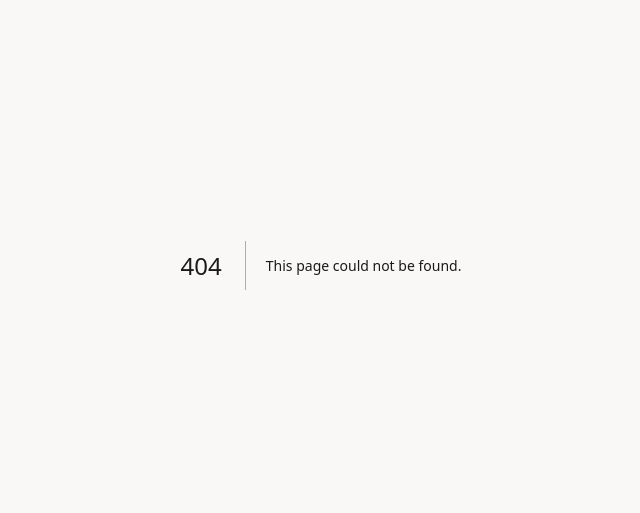
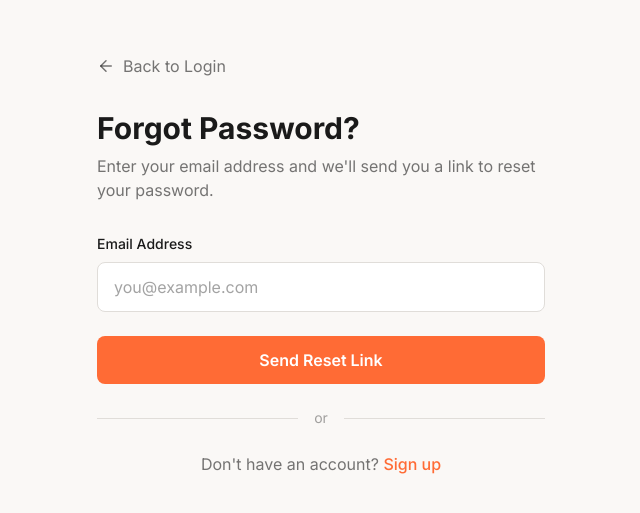
Before and after one commit to Muideen7/MindFlow, a Next.js app: page /forgot-password in a window 1280 px wide. Before the commit this address had no page. Shown: the part 135-648 px from the top of the page, without its empty margins (319-959 px from the left). Built offline with nearby package versions, Linux system fonts and the light colour scheme.

Commit message:
create forgot_password

```diff
--- /dev/null
+++ b/app/(auth)/forgot-password/page.tsx
@@ -0,0 +1,179 @@
+"use client";
+
+import { useState } from "react";
+import Link from "next/link";
+import { motion } from "framer-motion";
+import { ArrowLeft, Mail, CheckCircle } from "lucide-react";
+
+export default function ForgotPasswordPage() {
+  const [email, setEmail] = useState("");
+  const [isLoading, setIsLoading] = useState(false);
+  const [isSubmitted, setIsSubmitted] = useState(false);
+  const [error, setError] = useState("");
+
+  const handleSubmit = async (e: React.FormEvent) => {
+    e.preventDefault();
+    setError("");
+    setIsLoading(true);
+
+    try {
+      const response = await fetch("/api/forgot-password", {
+        method: "POST",
+        headers: { "Content-Type": "application/json" },
+        body: JSON.stringify({ email }),
+      });
+
+      if (!response.ok) {
+        const data = await response.json();
+        setError(data.message || "Failed to send reset email");
+        return;
+      }
+
+      setIsSubmitted(true);
+    } catch (err) {
+      setError("An error occurred. Please try again.");
+    } finally {
+      setIsLoading(false);
+    }
+  };
+
+  return (
+    <div className="min-h-screen bg-light-bg dark:bg-dark-bg flex items-center justify-center px-4 py-12">
+      <motion.div
+        initial={{ opacity: 0, y: 20 }}
+        animate={{ opacity: 1, y: 0 }}
+        transition={{ duration: 0.5 }}
+        className="w-full max-w-md"
+      >
+        {/* Back Button */}
+        <Link
+          href="/login"
+          className="inline-flex items-center gap-2 text-light-text/60 dark:text-dark-text/60 hover:text-light-text dark:hover:text-dark-text mb-8 transition-colors"
+        >
+          <ArrowLeft size={18} />
+          Back to Login
+        </Link>
+
+        {!isSubmitted ? (
+          <>
+            {/* Header */}
+            <div className="mb-8">
+              <h1 className="text-3xl font-bold text-light-text dark:text-dark-text mb-2">
+                Forgot Password?
+              </h1>
+              <p className="text-light-text/60 dark:text-dark-text/60">
+                Enter your email address and we'll send you a link to reset your password.
+              </p>
+            </div>
+
+            {/* Form */}
+            <form onSubmit={handleSubmit} className="space-y-6">
+              {/* Email Input */}
+              <div>
+                <label className="block text-sm font-medium text-light-text dark:text-dark-text mb-2">
+                  Email Address
+                </label>
+                <input
+                  type="email"
+                  value={email}
+                  onChange={(e) => setEmail(e.target.value)}
+                  placeholder="you@example.com"
+                  required
+                  className="w-full px-4 py-3 rounded-lg bg-light-bg-secondary dark:bg-dark-bg-card border border-light-border dark:border-dark-border text-light-text dark:text-dark-text placeholder-light-text/40 dark:placeholder-dark-text/40 focus:outline-none focus:border-light-accent dark:focus:border-dark-accent transition-colors"
+                />
+              </div>
+
+              {/* Error Message */}
+              {error && (
+                <motion.div
+                  initial={{ opacity: 0, y: -10 }}
+                  animate={{ opacity: 1, y: 0 }}
+                  className="p-4 rounded-lg bg-red-500/10 border border-red-500/30 text-red-600 dark:text-red-400 text-sm"
+                >
+                  {error}
+                </motion.div>
+              )}
+
+              {/* Submit Button */}
+              <button
+                type="submit"
+                disabled={isLoading}
+                className="w-full py-3 rounded-lg font-semibold transition-all duration-300 bg-light-accent hover:bg-light-accentHover dark:bg-dark-accent dark:hover:bg-dark-accentHover text-white disabled:opacity-50 disabled:cursor-not-allowed"
+              >
+                {isLoading ? "Sending..." : "Send Reset Link"}
+              </button>
+            </form>
+
+            {/* Divider */}
+            <div className="my-6 flex items-center gap-4">
+              <div className="flex-1 h-px bg-light-border dark:bg-dark-border" />
+              <span className="text-light-text/40 dark:text-dark-text/40 text-sm">or</span>
+              <div className="flex-1 h-px bg-light-border dark:bg-dark-border" />
+            </div>
+
+            {/* Sign Up Link */}
+            <p className="text-center text-light-text/60 dark:text-dark-text/60">
+              Don't have an account?{" "}
+              <Link
+                href="/signup"
+                className="text-light-accent dark:text-dark-accent hover:underline font-medium"
+              >
+                Sign up
+              </Link>
+            </p>
+          </>
+        ) : (
+          <>
+            {/* Success State */}
+            <div className="text-center">
+              <motion.div
+                initial={{ scale: 0 }}
+                animate={{ scale: 1 }}
+                transition={{ type: "spring", stiffness: 200, damping: 15 }}
+                className="mb-6 flex justify-center"
+              >
+                <CheckCircle size={64} className="text-green-500" />
+              </motion.div>
+
+              <h2 className="text-2xl font-bold text-light-text dark:text-dark-text mb-2">
+                Check Your Email
+              </h2>
+              <p className="text-light-text/60 dark:text-dark-text/60 mb-6">
+                We've sent a password reset link to <span className="font-medium">{email}</span>
+              </p>
+
+              <div className="bg-light-bg-secondary dark:bg-dark-bg-card border border-light-border dark:border-dark-border rounded-lg p-4 mb-6 text-left">
+                <p className="text-sm text-light-text/80 dark:text-dark-text/80">
+                  <strong>Didn't receive the email?</strong>
+                </p>
+                <ul className="text-sm text-light-text/60 dark:text-dark-text/60 mt-2 space-y-1">
+                  <li>• Check your spam folder</li>
+                  <li>• Make sure you entered the correct email</li>
+                  <li>• Try again in a few minutes</li>
+                </ul>
+              </div>
+
+              <button
+                onClick={() => {
+                  setIsSubmitted(false);
+                  setEmail("");
+                  setError("");
+                }}
+                className="w-full py-3 rounded-lg font-semibold transition-all duration-300 bg-light-accent hover:bg-light-accentHover dark:bg-dark-accent dark:hover:bg-dark-accentHover text-white mb-3"
+              >
+                Try Another Email
+              </button>
+
+              <Link
+                href="/login"
+                className="block py-3 rounded-lg font-semibold transition-all duration-300 border-2 border-light-accent dark:border-dark-accent text-light-accent dark:text-dark-accent hover:bg-light-accent/10 dark:hover:bg-dark-accent/10"
+              >
+                Back to Login
+              </Link>
+            </div>
+          </>
+        )}
+      </motion.div>
+    </div>
+  );
+}
```
